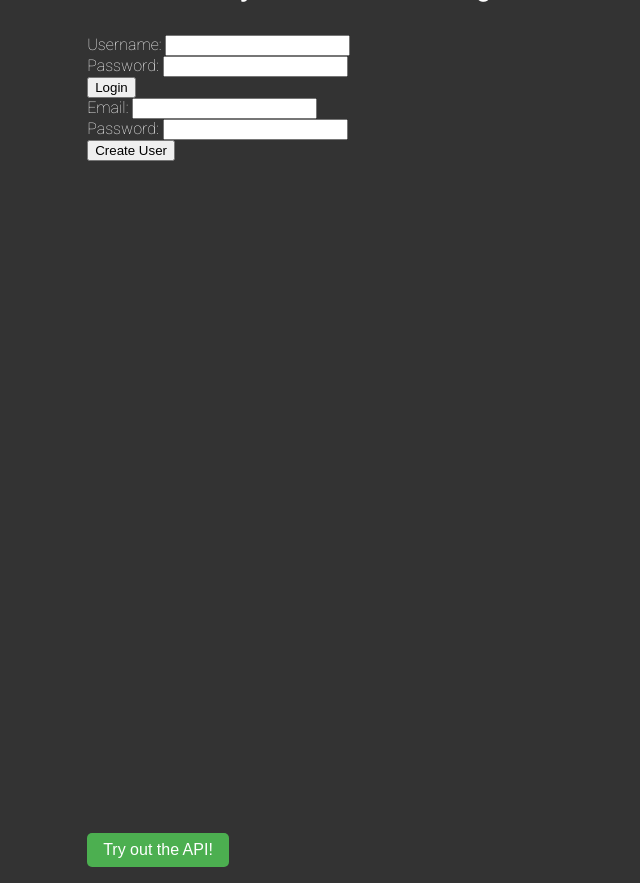
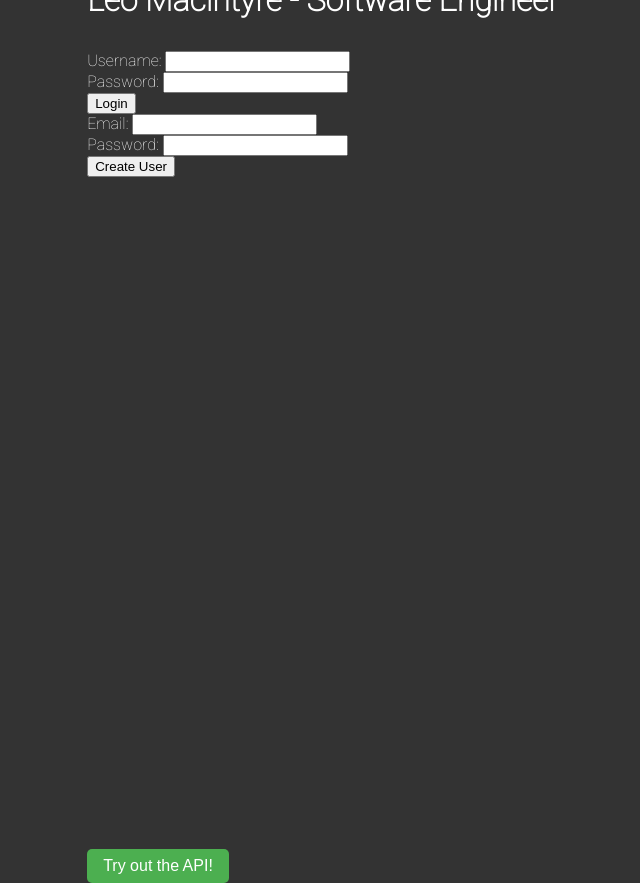
Before and after one commit to leomac81/API.fastapi, a FastAPI app: page / in a window 1280 px wide. Shown: the whole page, without its empty margins (317-957 px from the left). Run offline with FastAPI, Linux system fonts and the light colour scheme; parts of the project's set-up code (start-up, migrations or seed data) failed here and were passed over.

```diff
--- a/static/styles.css
+++ b/static/styles.css
@@ -14,6 +14,9 @@ body {
 .title-link {
   text-decoration: none;
   color: inherit;
+}
+.container {
+  margin-top: 2em; /* Add a margin at the top to ensure the title is visible */
 }
 
 .title {
```
